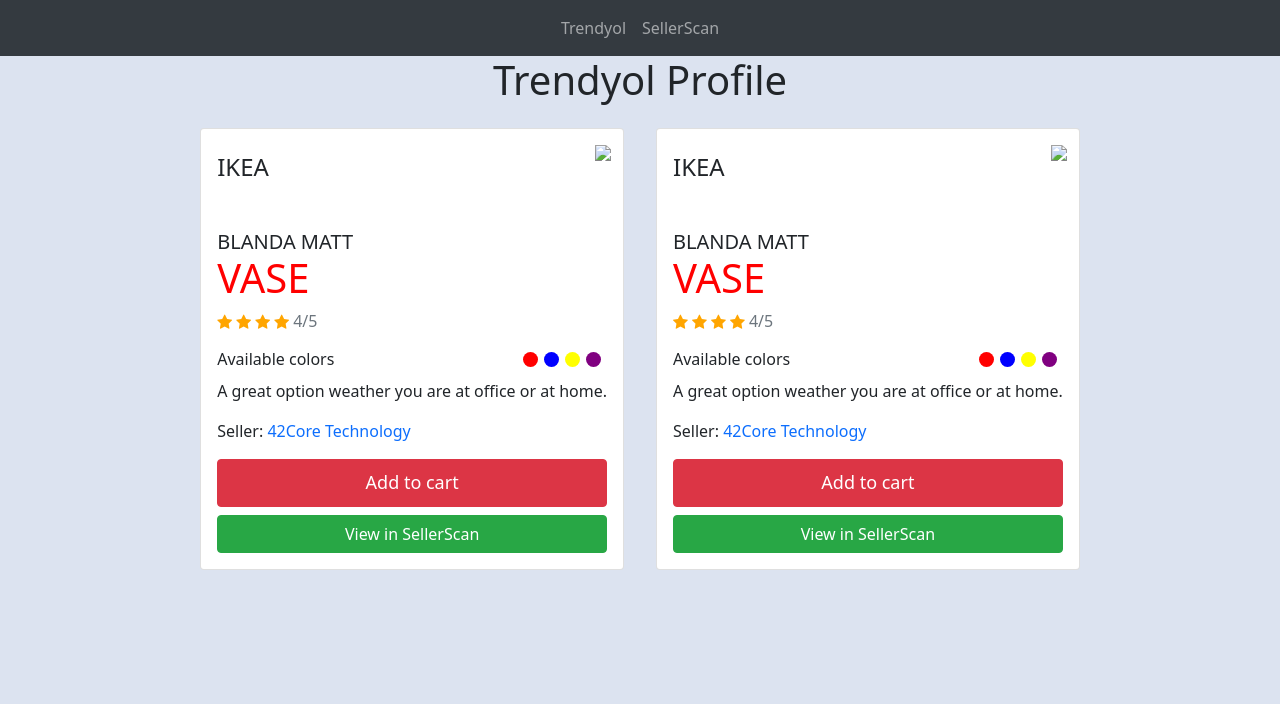
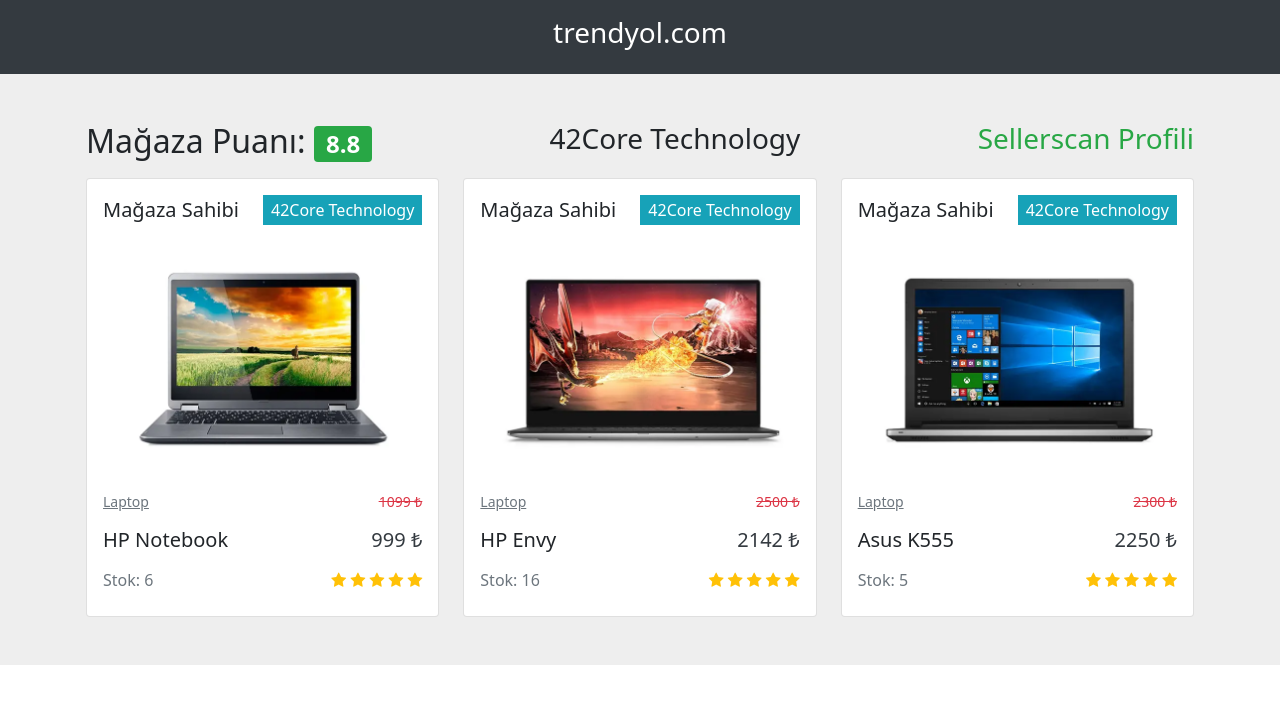
Before and after one commit to ErtugrulSoylu/42Core, a website: page index.html in a window 1280 px wide. Drawn offline with nearby package versions, Linux system fonts and the light colour scheme.

Commit message:
template düzeltmeleri

```diff
--- a/index.html
+++ b/index.html
@@ -13,94 +13,7 @@
       href="https://cdnjs.cloudflare.com/ajax/libs/font-awesome/4.7.0/css/font-awesome.min.css"
       rel="stylesheet"
     />
-    <script
-      type="text/javascript"
-      src="https://cdnjs.cloudflare.com/ajax/libs/jquery/3.2.1/jquery.min.js"
-    ></script>
-
-    <title>SellerScan</title>
-    <style>
-      ::-webkit-scrollbar {
-        width: 8px;
-      }
-      /* Track */
-      ::-webkit-scrollbar-track {
-        background: #f1f1f1;
-      }
-
-      /* Handle */
-      ::-webkit-scrollbar-thumb {
-        background: #888;
-      }
-
-      /* Handle on hover */
-      ::-webkit-scrollbar-thumb:hover {
-        background: #555;
-      }
-      body {
-        background-color: #dce3f0;
-      }
-
-      .height {
-        height: 100vh;
-      }
-
-
-
-      .image {
-        position: absolute;
-        right: 12px;
-        top: 10px;
-      }
-
-      .main-heading {
-        font-size: 40px;
-        color: red !important;
-      }
-
-      .ratings i {
-        color: orange;
-      }
-
-      .user-ratings h6 {
-        margin-top: 2px;
-      }
-
-      .colors {
-        display: flex;
-        margin-top: 2px;
-      }
-
-      .colors span {
-        width: 15px;
-        height: 15px;
-        border-radius: 50%;
-        cursor: pointer;
-        display: flex;
-        margin-right: 6px;
-      }
-
-      .colors span:nth-child(1) {
-        background-color: red;
-      }
-
-      .colors span:nth-child(2) {
-        background-color: blue;
-      }
-
-      .colors span:nth-child(3) {
-        background-color: yellow;
-      }
-
-      .colors span:nth-child(4) {
-        background-color: purple;
-      }
-
-      .btn-danger {
-        height: 48px;
-        font-size: 18px;
-      }
-    </style>
+    <title>Trendyol</title>
   </head>
   <body>
     <nav class="navbar navbar-expand-lg navbar-dark bg-dark">
@@ -108,132 +21,152 @@
         <div class="d-md-flex d-block flex-row mx-md-auto mx-0">
           <ul class="navbar-nav">
             <li class="nav-item active">
-              <a class="nav-link" href="/">Trendyol</a>
-            </li>
-            <!-- <li class="nav-item">
-              <a class="nav-link" href="/gittigidiyor.html">Gittigidiyor</a>
-            </li> -->
-            <li class="nav-item">
-              <a class="nav-link" href="/sellerscan-admin.html">SellerScan</a>
+              <a class="nav-link text-white" href="/"><h3>trendyol.com</h3></a>
             </li>
           </ul>
         </div>
       </div>
     </nav>
 
+    <section style="background-color: #eee">
+      <div class="container py-5">
+        <div class="justify-content-between d-flex mb-2">
+          <h2 class = "">Mağaza Puanı: <span class="badge bg-success">8.8</span></h2>
+          <h3>42Core Technology</h3>
+          <a href = "/sellerscan.html" class="link-success font-size-3 text-decoration-none"><h3>Sellerscan Profili</h3></a>
+        </div>
         <div class="row">
-      <h1 class="text-center">Trendyol Profile</h1>
-      <div class="card-goup">
-        <div class="d-flex justify-content-center align-items-center">
-          <div class="card p-3 m-3">
-            <div class="d-flex justify-content-between align-items-center">
-              <div class="mt-2">
-                <h4 class="text-uppercase">Ikea</h4>
-                <div class="mt-5">
-                  <h5 class="text-uppercase mb-0">Blanda Matt</h5>
-                  <h1 class="main-heading mt-0">VASE</h1>
-                  <div class="d-flex flex-row user-ratings">
-                    <div class="ratings">
+          <div class="col-md-12 col-lg-4 mb-4 mb-lg-0">
+            <div class="card">
+              <div class="d-flex justify-content-between p-3">
+                <p class="lead mb-0">Mağaza Sahibi</p>
+                <div
+                  class="bg-info d-flex align-items-center justify-content-center"
+                >
+                  <p class="text-white mb-0 ml-2 mr-2">42Core Technology</p>
+                </div>
+              </div>
+              <img
+                src="/4.webp"
+                class="card-img-top"
+                alt="Laptop"
+              />
+              <div class="card-body">
+                <div class="d-flex justify-content-between">
+                  <p class="small">
+                    <a href="#!" class="text-muted">Laptop</a>
+                  </p>
+                  <p class="small text-danger"><s>1099 ₺</s></p>
+                </div>
+
+                <div class="d-flex justify-content-between mb-3">
+                  <h5 class="mb-0">HP Notebook</h5>
+                  <h5 class="text-dark mb-0">999 ₺</h5>
+                </div>
+
+                <div class="d-flex justify-content-between mb-2">
+                  <p class="text-muted mb-0">
+                    Stok: <span class="fw-bold">6</span>
+                  </p>
+                  <div class="ms-auto text-warning">
+                    <i class="fa fa-star"></i>
                     <i class="fa fa-star"></i>
                     <i class="fa fa-star"></i>
                     <i class="fa fa-star"></i>
                     <i class="fa fa-star"></i>
                   </div>
-                    <h6 class="text-muted ml-1">4/5</h6>
                 </div>
               </div>
             </div>
-              <div class="image">
-                <img src="./vase.png" width="200" />
+          </div>
+          <div class="col-md-6 col-lg-4 mb-4 mb-md-0">
+            <div class="card">
+              <div class="d-flex justify-content-between p-3">
+                <p class="lead mb-0">Mağaza Sahibi</p>
+                <div
+                  class="bg-info d-flex align-items-center justify-content-center"
+                >
+                  <p class="text-white mb-0 ml-2 mr-2">42Core Technology</p>
                 </div>
               </div>
-
-            <div
-              class="d-flex justify-content-between align-items-center mt-2 mb-2"
-            >
-              <span>Available colors</span>
-              <div class="colors">
-                <span></span>
-                <span></span>
-                <span></span>
-                <span></span>
-              </div>
+              <img
+                src="/5.webp"
+                class="card-img-top"
+                alt="Laptop"
+              />
+              <div class="card-body">
+                <div class="d-flex justify-content-between">
+                  <p class="small">
+                    <a href="#!" class="text-muted">Laptop</a>
+                  </p>
+                  <p class="small text-danger"><s>2500 ₺</s></p>
                 </div>
 
-            <p>A great option weather you are at office or at home.</p>
-            <p>Seller: <span class="text-primary"> 42Core Technology</span></p>
+                <div class="d-flex justify-content-between mb-3">
+                  <h5 class="mb-0">HP Envy</h5>
+                  <h5 class="text-dark mb-0">2142 ₺</h5>
+                </div>
 
-            <button class="btn btn-danger">Add to cart</button>
-            <a class="btn mt-2 btn-success justify-content-center" href="/sellerscan.html"
-              >View in SellerScan</a
-            >
-          </div>
-          <div class="card p-3 m-3">
-            <div class="d-flex justify-content-between align-items-center">
-              <div class="mt-2">
-                <h4 class="text-uppercase">Ikea</h4>
-                <div class="mt-5">
-                  <h5 class="text-uppercase mb-0">Blanda Matt</h5>
-                  <h1 class="main-heading mt-0">VASE</h1>
-                  <div class="d-flex flex-row user-ratings">
-                    <div class="ratings">
+                <div class="d-flex justify-content-between mb-2">
+                  <p class="text-muted mb-0">
+                    Stok: <span class="fw-bold">16</span>
+                  </p>
+                  <div class="ms-auto text-warning">
+                    <i class="fa fa-star"></i>
                     <i class="fa fa-star"></i>
                     <i class="fa fa-star"></i>
                     <i class="fa fa-star"></i>
                     <i class="fa fa-star"></i>
                   </div>
-                    <h6 class="text-muted ml-1">4/5</h6>
-                  </div>
-                </div>
-              </div>
-              <div class="image">
-                <img src="./vase.png" width="200" />
-              </div>
-            </div>
-
-            <div
-              class="d-flex justify-content-between align-items-center mt-2 mb-2"
-            >
-              <span>Available colors</span>
-              <div class="colors">
-                <span></span>
-                <span></span>
-                <span></span>
-                <span></span>
-              </div>
-            </div>
-
-            <p>A great option weather you are at office or at home.</p>
-            <p>Seller: <span class="text-primary"> 42Core Technology</span></p>
-
-            <button class="btn btn-danger">Add to cart</button>
-            <a class="btn mt-2 btn-success justify-content-center" href="/sellerscan.html"
-              >View in SellerScan</a
-            >
                 </div>
               </div>
             </div>
           </div>
+          <div class="col-md-6 col-lg-4 mb-4 mb-md-0">
+            <div class="card">
+              <div class="d-flex justify-content-between p-3">
+                <p class="lead mb-0">Mağaza Sahibi</p>
+                <div
+                  class="bg-info d-flex align-items-center justify-content-center"
+                >
+                  <p class="text-white mb-0 ml-2 mr-2">42Core Technology</p>
+                </div>
+              </div>
+              <img
+                src="/7.webp"
+                class="card-img-top"
+                alt="Laptop"
+              />
+              <div class="card-body">
+                <div class="d-flex justify-content-between">
+                  <p class="small">
+                    <a href="#!" class="text-muted">Laptop</a>
+                  </p>
+                  <p class="small text-danger"><s>2300 ₺</s></p>
+                </div>
 
-    <script
-      src="https://cdn.jsdelivr.net/npm/bootstrap@5.2.0-beta1/dist/js/bootstrap.bundle.min.js"
-      integrity="sha384-pprn3073KE6tl6bjs2QrFaJGz5/SUsLqktiwsUTF55Jfv3qYSDhgCecCxMW52nD2"
-      crossorigin="anonymous"
-    ></script>
-    <script
-      src="https://code.jquery.com/jquery-3.5.1.slim.min.js"
-      integrity="sha384-DfXdz2htPH0lsSSs5nCTpuj/zy4C+OGpamoFVy38MVBnE+IbbVYUew+OrCXaRkfj"
-      crossorigin="anonymous"
-    ></script>
-    <script
-      src="https://cdn.jsdelivr.net/npm/popper.js@1.16.1/dist/umd/popper.min.js"
-      integrity="sha384-9/reFTGAW83EW2RDu2S0VKaIzap3H66lZH81PoYlFhbGU+6BZp6G7niu735Sk7lN"
-      crossorigin="anonymous"
-    ></script>
-    <script
-      src="https://cdn.jsdelivr.net/npm/bootstrap@4.5.3/dist/js/bootstrap.min.js"
-      integrity="sha384-w1Q4orYjBQndcko6MimVbzY0tgp4pWB4lZ7lr30WKz0vr/aWKhXdBNmNb5D92v7s"
-      crossorigin="anonymous"
-    ></script>
+                <div class="d-flex justify-content-between mb-3">
+                  <h5 class="mb-0">Asus K555</h5>
+                  <h5 class="text-dark mb-0">2250 ₺</h5>
+                </div>
+
+                <div class="d-flex justify-content-between mb-2">
+                  <p class="text-muted mb-0">
+                    Stok: <span class="fw-bold">5</span>
+                  </p>
+                  <div class="ms-auto text-warning">
+                    <i class="fa fa-star"></i>
+                    <i class="fa fa-star"></i>
+                    <i class="fa fa-star"></i>
+                    <i class="fa fa-star"></i>
+                    <i class="fa fa-star"></i>
+                  </div>
+                </div>
+              </div>
+            </div>
+          </div>
+        </div>
+      </div>
+    </section>
   </body>
 </html>
```
Also changed, not shown: pages/gittigidiyor-admin.html (+18 -6 lines), pages/gittigidiyor.html (+5 -5 lines), pages/sellerscan-admin.html (+3 -2 lines), pages/sellerscan.html (+28 -32 lines), static/4.webp (added), static/5.webp (added), static/7.webp (added). Lines whose indentation alone changed are shown as unchanged.
